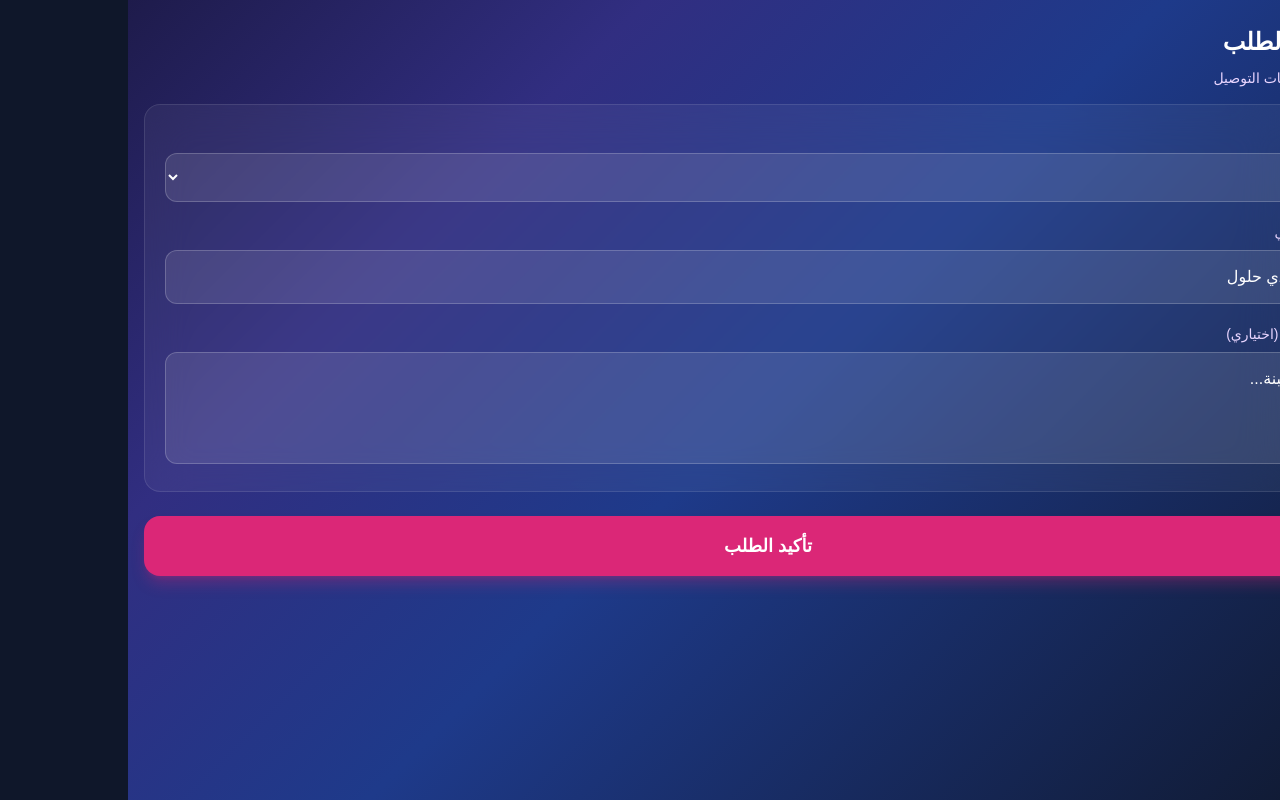
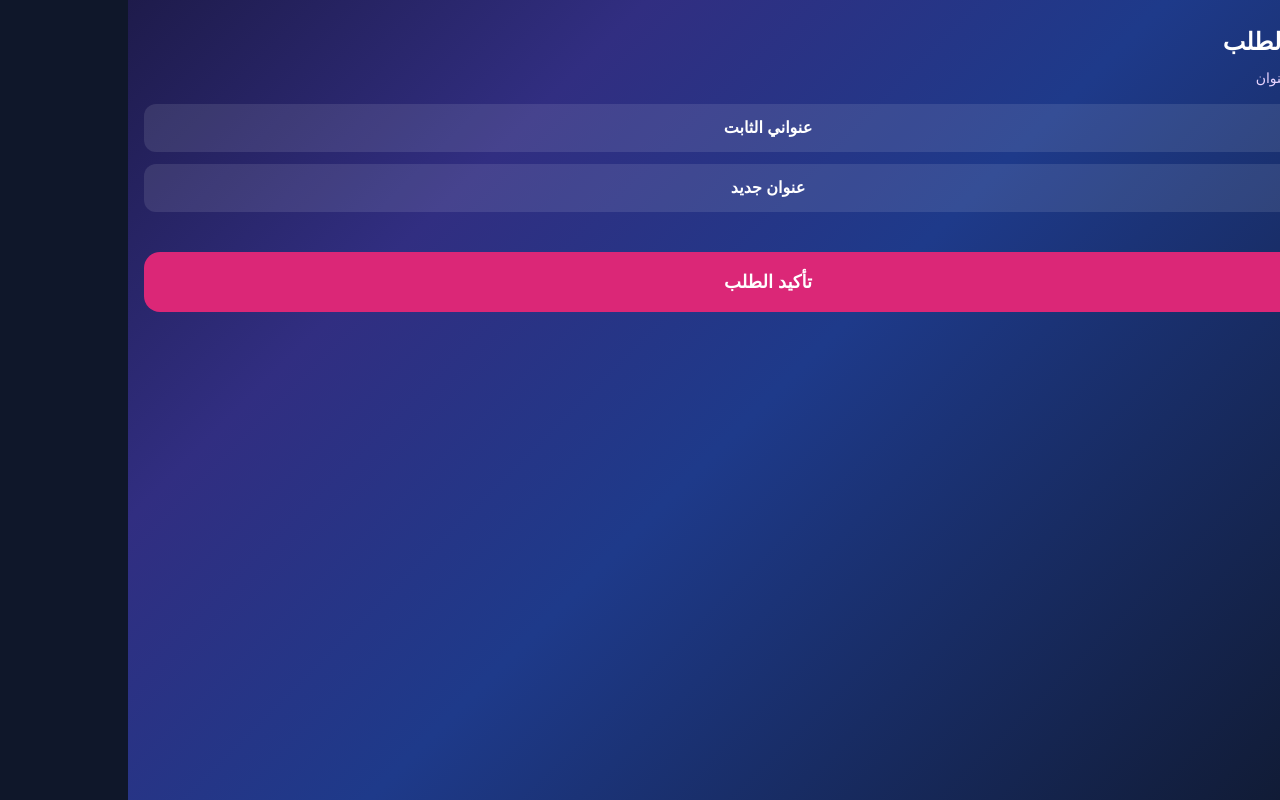
Before and after one commit to mjahto18-ui/MD-Marketplace, a Next.js app: page /checkout in a window 1280 px wide. Built offline with nearby package versions, Linux system fonts and the light colour scheme.

Commit message:
Update page.js

```diff
--- a/app/checkout/page.js
+++ b/app/checkout/page.js
@@ -6,36 +6,82 @@ import { ChevronRight } from 'lucide-react';
 export default function CheckoutPage() {
   const router = useRouter();
 
-  // نفس الحقول اللي كانو ثابتين بالقديم - ما لمست شي
+  const [addressType, setAddressType] = useState(null); // fixed / new
   const [areaID, setAreaID] = useState("fad82d73");
-  const [deliveryAddress, setDeliveryAddress] = useState("ابن سينا وادي حلول");
-  const [note, setNote] = useState("ازا ما لقى لبنة...");
+  const [deliveryAddress, setDeliveryAddress] = useState("");
+  const [note, setNote] = useState("");
+
+  const [loading, setLoading] = useState(false);
 
   const handleConfirm = async () => {
+    if (!addressType) {
+      alert("اختَر نوع العنوان أولاً");
+      return;
+    }
+
+    setLoading(true);
+
+    let lat = "";
+    let lng = "";
+
+    // ============================
+    // عنوان جديد → جيب GPS
+    // ============================
+    if (addressType === "new") {
+      try {
+        const pos = await new Promise((resolve, reject) => {
+          navigator.geolocation.getCurrentPosition(resolve, reject, {
+            enableHighAccuracy: true,
+            timeout: 8000,
+          });
+        });
+
+        lat = pos.coords.latitude.toString();
+        lng = pos.coords.longitude.toString();
+      } catch (err) {
+        setLoading(false);
+        alert("ما قدرنا نجيب موقعك… جرّب مرة تانية");
+        return;
+      }
+    }
+
+    // ============================
+    // عنوان ثابت → ما منجيب GPS هون
+    // ============================
+    if (addressType === "fixed") {
+      // ما منبعت المنطقة والعنوان هون
+      // الAPI رح يجيبهن من جدول Customers
+      lat = "";
+      lng = "";
+    }
+
     const res = await fetch('/api/checkout', {
       method: 'POST',
       headers: { 'Content-Type': 'application/json' },
       body: JSON.stringify({
-        customerID: "5482cbf7",   // نفس القديم
+        customerID: "5482cbf7",
         areaID,
         deliveryAddress,
-        note
+        note,
+        addressType,
+        lat,
+        lng
       })
     });
 
     const data = await res.json();
+    setLoading(false);
 
     if (data.success) {
       router.push(`/order-success?id=${data.request_id}`);
     } else {
-      alert('صار خطأ');
+      alert(data.message || "صار خطأ");
     }
   };
 
   return (
     <div className="min-h-screen gradient-bg text-white" style={{ direction: 'rtl' }}>
 
-      {/* الهيدر مع كبسة رجوع عالسلة */}
       <header className="px-4 pt-6 pb-4">
         <div className="flex items-center gap-3 mb-2">
           <button
@@ -46,9 +92,36 @@ export default function CheckoutPage() {
           </button>
           <h1 className="text-2xl font-bold">إتمام الطلب</h1>
         </div>
-        <p className="text-sm text-purple-200 mr-11">أدخل معلومات التوصيل</p>
+        <p className="text-sm text-purple-200 mr-11">اختر نوع العنوان</p>
       </header>
 
+      {/* ============================
+          خيارين العنوان
+      ============================ */}
+      <div className="px-4 pb-4 flex flex-col gap-3">
+        <button
+          onClick={() => setAddressType("fixed")}
+          className={`w-full py-3 rounded-xl font-bold ${
+            addressType === "fixed" ? "bg-pink-600" : "bg-white/10"
+          }`}
+        >
+          عنواني الثابت
+        </button>
+
+        <button
+          onClick={() => setAddressType("new")}
+          className={`w-full py-3 rounded-xl font-bold ${
+            addressType === "new" ? "bg-pink-600" : "bg-white/10"
+          }`}
+        >
+          عنوان جديد
+        </button>
+      </div>
+
+      {/* ============================
+          الفورم يظهر فقط إذا العنوان جديد
+      ============================ */}
+      {addressType === "new" && (
         <div className="px-4 pb-6">
           <div className="glass p-5 rounded-2xl border border-white/10 flex flex-col gap-5">
 
@@ -57,7 +130,7 @@ export default function CheckoutPage() {
               <select
                 value={areaID}
                 onChange={(e) => setAreaID(e.target.value)}
-              className="w-full bg-white/10 border border-white/20 rounded-xl p-3.5 text-white focus:border-pink-500 focus:outline-none transition"
+                className="w-full bg-white/10 border border-white/20 rounded-xl p-3.5 text-white"
               >
                 <option value="fad82d73">وادي حلول</option>
                 <option value="a8d92f11">المنارة</option>
@@ -71,28 +144,30 @@ export default function CheckoutPage() {
                 type="text"
                 value={deliveryAddress}
                 onChange={(e) => setDeliveryAddress(e.target.value)}
-              placeholder="مثال: شارع، بناية، طابق"
-              className="w-full bg-white/10 border border-white/20 rounded-xl p-3.5 text-white placeholder:text-white/40 focus:border-pink-500 focus:outline-none transition"
+                className="w-full bg-white/10 border border-white/20 rounded-xl p-3.5 text-white"
               />
             </div>
 
             <div>
-            <label className="text-sm text-purple-200 mb-2 block">ملاحظة للسائق (اختياري)</label>
+              <label className="text-sm text-purple-200 mb-2 block">ملاحظة للسائق</label>
               <textarea
                 value={note}
                 onChange={(e) => setNote(e.target.value)}
-              placeholder="اكتب اي ملاحظة تساعد السائق..."
-              className="w-full bg-white/10 border border-white/20 rounded-xl p-3.5 text-white placeholder:text-white/40 h-28 resize-none focus:border-pink-500 focus:outline-none transition"
+                className="w-full bg-white/10 border border-white/20 rounded-xl p-3.5 text-white h-28 resize-none"
               />
             </div>
 
           </div>
+        </div>
+      )}
 
+      <div className="px-4">
         <button
           onClick={handleConfirm}
-          className="w-full bg-pink-600 py-4 rounded-2xl text-white font-bold text-lg mt-6 active:scale-95 transition shadow-lg shadow-pink-600/30"
+          disabled={loading}
+          className="w-full bg-pink-600 py-4 rounded-2xl text-white font-bold text-lg mt-6"
         >
-          تأكيد الطلب
+          {loading ? "جاري الإرسال..." : "تأكيد الطلب"}
         </button>
       </div>
 
```
Lines whose indentation alone changed are shown as unchanged.
